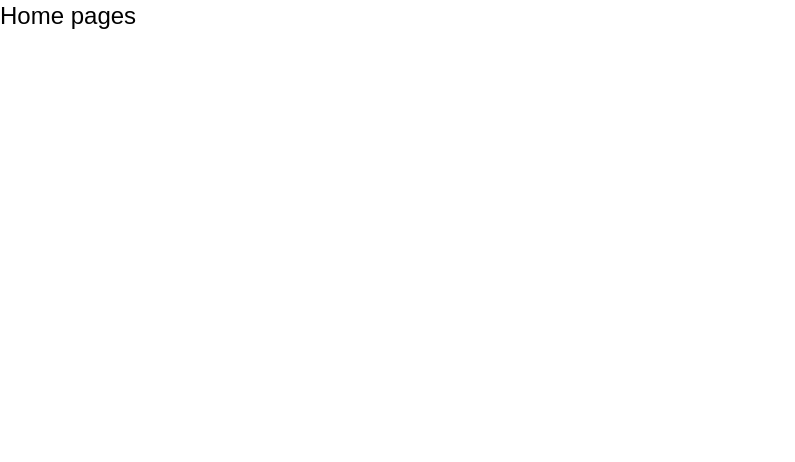
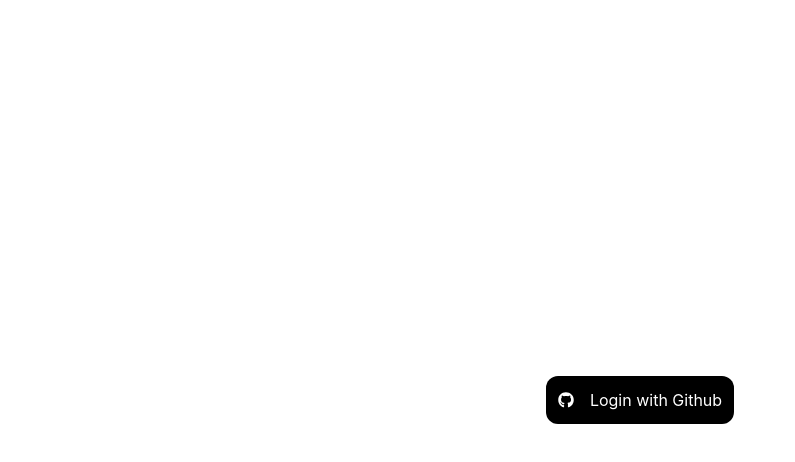
Before and after one commit to Cloud-Computing-CP-1/Frontend, a React (Vite) app: page / in a window 1280 px wide. Shown: the top 462 px of the page, without its empty margins (0-795 px from the left). Built offline with nearby package versions, Linux system fonts and the light colour scheme; a web font is replaced by a local one.

Commit message:
Day:1-GithubAuthentication-start:10%

```diff
--- a/package.json
+++ b/package.json
@@ -13,6 +13,7 @@
     "@tailwindcss/vite": "^4.3.3",
     "react": "^19.2.8",
     "react-dom": "^19.2.8",
+    "react-icons": "^5.7.0",
     "react-router-dom": "^7.18.2",
     "tailwindcss": "^4.3.3"
   },
--- a/src/pages/Home.tsx
+++ b/src/pages/Home.tsx
@@ -1,9 +1,11 @@
 import React from 'react'
-
+import { FaGithub } from "react-icons/fa";
 const Home = () => {
   return (
-    <div>
-      <h1 className="text-black text-2xl">Home pages</h1>
+    <div className="flex justify-center h-screen w-full items-center">
+      <button type="" className="flex justify-center items-center gap-4 bg-black text-white p-3 rounded-xl">
+        <FaGithub /> Login with Github
+      </button>
     </div>
   )
 }
```
Also changed, not shown: 1 other file (tests, documents, lock files or other folders).
